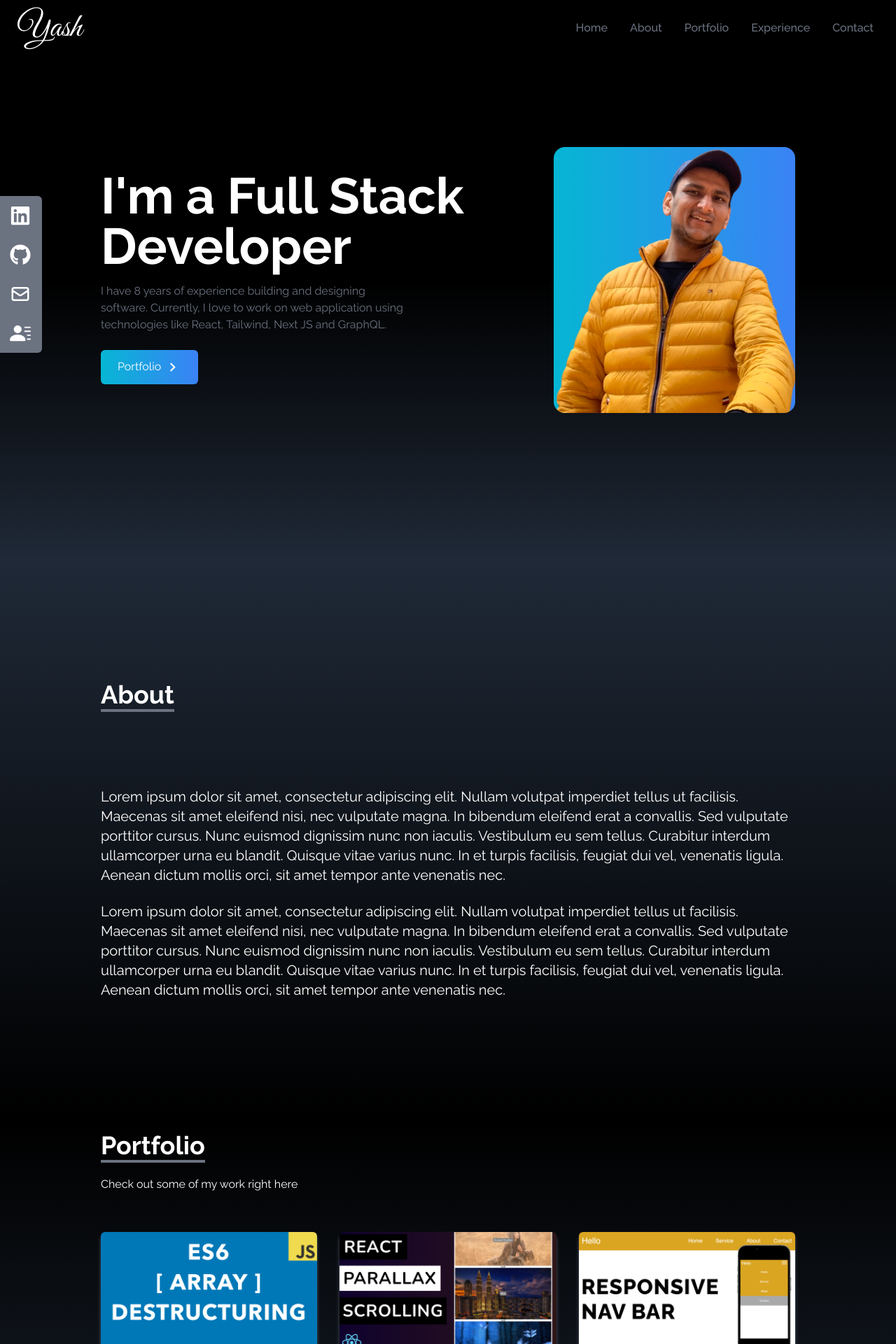
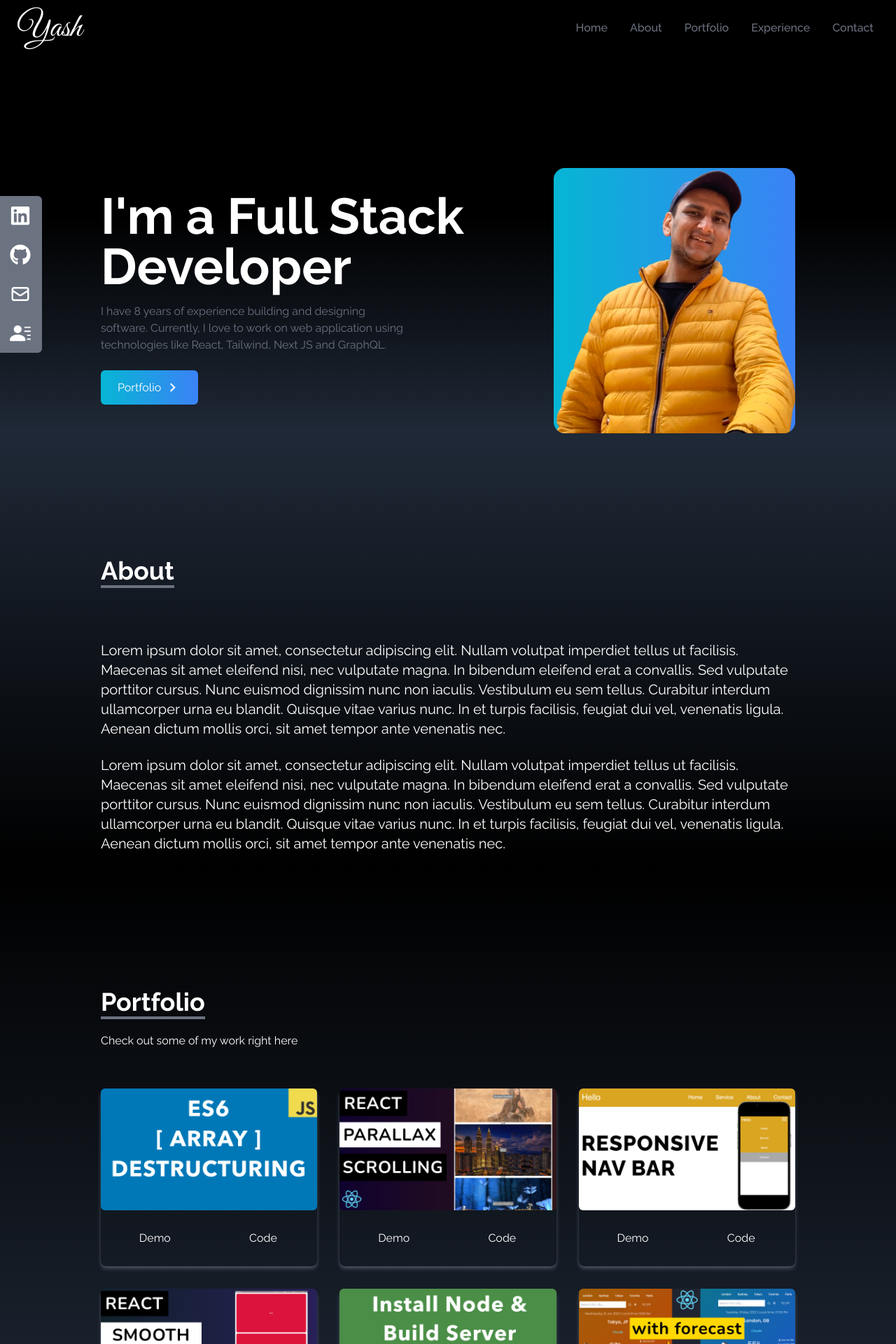
Before and after one commit to michaelwangcode/one-portfolio, a React (Create React App) app: page / in a window 1280 px wide. Shown: the top 1920 px of the page at 70% size. Built offline with nearby package versions, Linux system fonts and the light colour scheme.

Commit message:
Bug Fixes

```diff
--- a/src/App.js
+++ b/src/App.js
@@ -9,10 +9,13 @@ import Contact from "./components/Contact";
 
 
 
+// The main App
 function App() {
 
+  // The components of the app
   return (
-    <div>
+
+    <div className>
       <NavBar />
       <Home />
       <About />
--- a/src/components/About.jsx
+++ b/src/components/About.jsx
@@ -10,13 +10,13 @@ const About = () => {
 
     /* ABOUT COMPONENT */
     /* The background is a gradient and text is white */
-    <div name="about" className="w-full h-screen bg-gradient-to-b from-gray-800 to-black text-white">
+    <div name="about" className="w-full h-fit bg-gradient-to-b from-gray-800 to-black text-white pt-40">
 
       {/* Title and Paragraph Container */}
       <div className="max-w-screen-lg p-4 mx-auto flex flex-col justify-center w-full h-full">
 
         {/* About Header container*/}
-        <div className="pb-8">
+        <div>
 
           {/* About Header */}
           <p className="text-4xl font-bold inline border-b-4 border-gray-500">
--- a/src/components/Contact.jsx
+++ b/src/components/Contact.jsx
@@ -10,7 +10,7 @@ const Contact = () => {
 
     /* CONTACT COMPONENT */
     /* The background is a gradient and text is white */
-    <div name="contact" className="w-full h-screen bg-gradient-to-b from-black to-gray-800 p-4 text-white">
+    <div name="contact" className="w-full h-fit bg-gradient-to-b from-black to-gray-800 p-4 text-white pt-40 pb-20">
 
       {/* Container for the Title, Description and Contact Form */}
       <div className="flex flex-col p-4 justify-center max-w-screen-lg mx-auto h-full">
--- a/src/components/Experience.jsx
+++ b/src/components/Experience.jsx
@@ -75,7 +75,7 @@ const Experience = () => {
 
     /* EXPERIENCE COMPONENT */
     /* A gradient is added to the background */
-    <div name="experience" className="bg-gradient-to-b from-gray-800 to-black w-full h-screen">
+    <div name="experience" className="bg-gradient-to-b from-gray-800 to-black w-full h-fit pt-40">
 
       {/* Container for experience title, description and icons */}
       <div className="max-w-screen-lg mx-auto p-4 flex flex-col justify-center w-full h-full text-white">
--- a/src/components/Home.jsx
+++ b/src/components/Home.jsx
@@ -14,11 +14,11 @@ import { Link } from "react-scroll";
 // The Home component in the App
 const Home = () => {
 
-  /* Return he Home component */
+  /* Return the Home component */
   return (
 
     /* Gradient Background on Home Page */
-    <div name="home" className="h-screen w-full bg-gradient-to-b from-black via-black to-gray-800">
+    <div name="home" className="h-fit w-full bg-gradient-to-b from-black via-black to-gray-800 pt-60">
 
       {/* Container for Home Page Words and Images */}
       <div className="max-w-screen-lg mx-auto flex flex-col items-center justify-center h-full px-4 md:flex-row">
--- a/src/components/Portfolio.jsx
+++ b/src/components/Portfolio.jsx
@@ -49,7 +49,7 @@ const Portfolio = () => {
 
     /* PORTFOLIO COMPONENT */
     /* A gradient is added to the background and the text is changed to white*/
-    <div name="portfolio" className="bg-gradient-to-b from-black to-gray-800 w-full text-white">
+    <div name="portfolio" className="bg-gradient-to-b from-black to-gray-800 w-full text-white pt-40">
 
       {/* Container for portfolio title, description and thumbnails */}
       <div className="max-w-screen-lg p-4 mx-auto flex flex-col justify-center w-full h-full">
```
Also changed, not shown: 1 other file (tests, documents, lock files or other folders).
